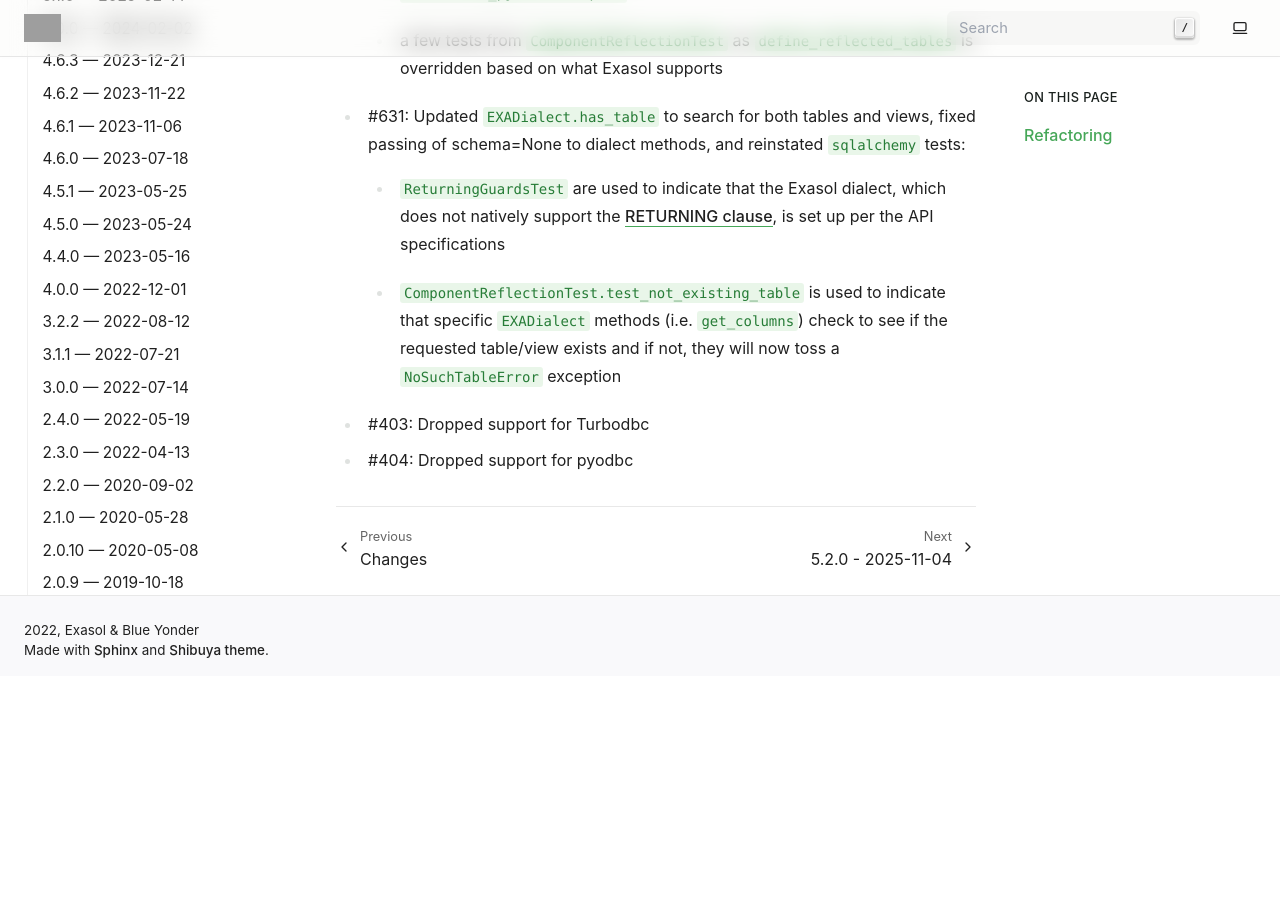
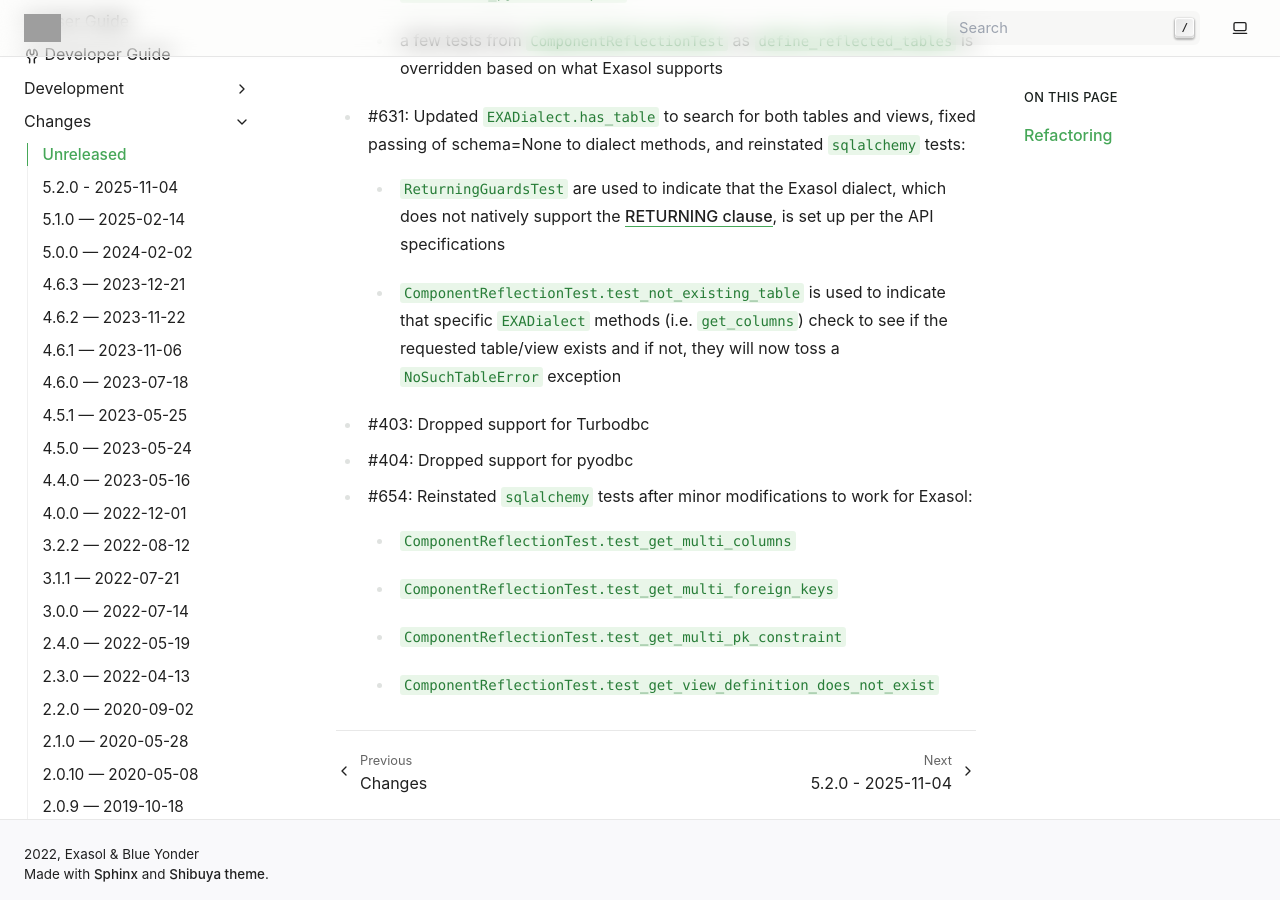
Before and after one commit to exasol/sqlalchemy-exasol, a Sphinx documentation site: the page built from doc/changes/unreleased.md, in a window 1280 px wide and 900 px high, scrolled down 826 px. Built offline with Sphinx 7.4.7, drawn with Linux system fonts in a browser that asks for light colours; pages that are not in the unit, such as notebooks, are missing from menus; before the commit the page ends 1502 px from its top, so only the background shows below that; grey boxes are pictures that could not be loaded.

Commit message:
Add changelog entry

```diff
--- a/doc/changes/unreleased.md
+++ b/doc/changes/unreleased.md
@@ -20,3 +20,8 @@
   - `ComponentReflectionTest.test_not_existing_table` is used to indicate that specific `EXADialect` methods (i.e. `get_columns`) check to see if the requested table/view exists and if not, they will now toss a `NoSuchTableError` exception
 - #403: Dropped support for Turbodbc
 - #404: Dropped support for pyodbc
+- #654: Reinstated `sqlalchemy` tests after minor modifications to work for Exasol:
+  - `ComponentReflectionTest.test_get_multi_columns`
+  - `ComponentReflectionTest.test_get_multi_foreign_keys`
+  - `ComponentReflectionTest.test_get_multi_pk_constraint`
+  - `ComponentReflectionTest.test_get_view_definition_does_not_exist`
```
